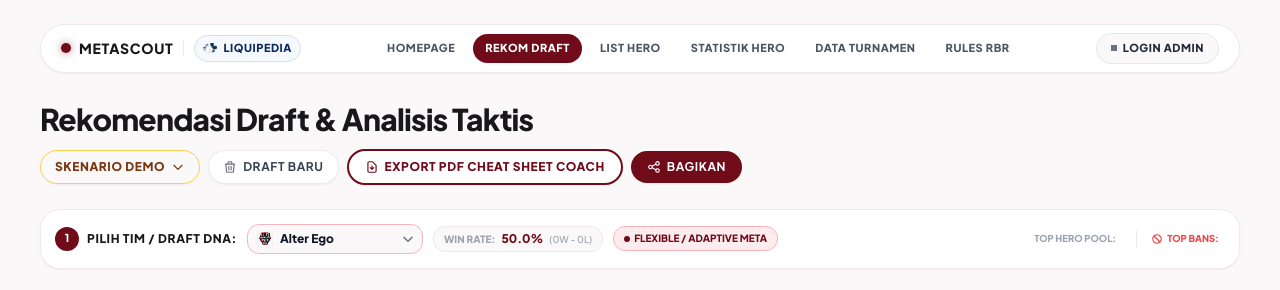
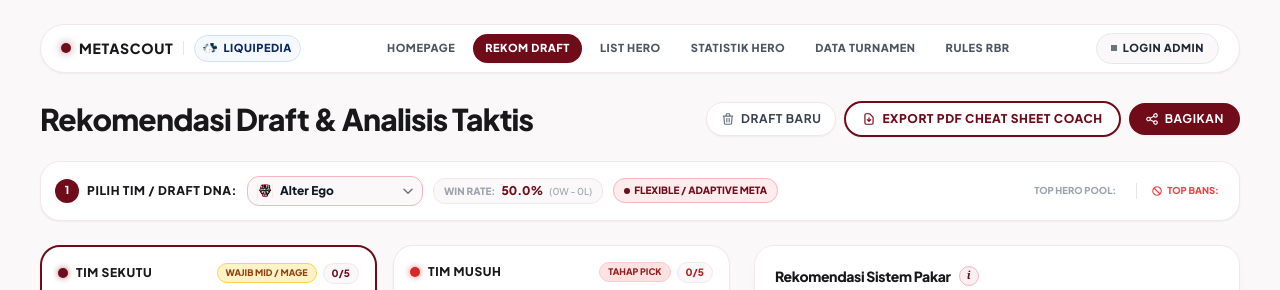
Before and after one commit to elisabethell/TugasAkhir, a Laravel app: page /rekomendasi-draft in a window 1280 px wide. Shown: the top 290 px of the page. Run offline with Laravel 12, Linux system fonts and the light colour scheme; data comes from the database, SQL or seed files in the repository; data that the repository does not hold is empty; parts of the project's set-up code (start-up, migrations or seed data) failed here and were passed over; some libraries are stand-ins or nearby versions.

Commit message:
del sken demo

```diff
--- a/resources/views/draft_recommendation.blade.php
+++ b/resources/views/draft_recommendation.blade.php
@@ -47,32 +47,6 @@
         </div>
 
         <div class="flex items-center gap-2 flex-wrap">
-            <!-- Skenario Demo Dropdown Button (FASE 6) -->
-            <div class="relative inline-block text-left" id="demoScenarioDropdown">
-                <button type="button"
-                        onclick="toggleScenarioMenu(event)"
-                        class="bg-[#FAF8F8] hover:bg-[#FCECEE] text-amber-900 border border-amber-300 rounded-full px-3.5 py-1.5 sm:py-2 text-xs font-black uppercase tracking-wider flex items-center gap-1.5 shadow-sm transition">
-                    <span>Skenario Demo</span>
-                    <svg class="w-3.5 h-3.5" fill="none" stroke="currentColor" stroke-width="2" viewBox="0 0 24 24">
-                        <path stroke-linecap="round" stroke-linejoin="round" d="M19 9l-7 7-7-7"></path>
-                    </svg>
-                </button>
-                <div id="demoScenarioMenu" class="hidden absolute right-0 mt-2 w-72 rounded-2xl bg-white shadow-xl border border-[#F3E8E8] py-2 z-50 text-left divide-y divide-gray-100">
-                    <button type="button" onclick="loadDemoScenario('magic-deficit')" class="w-full px-4 py-2.5 text-left text-xs hover:bg-[#FCECEE] transition block">
-                        <div class="font-extrabold text-[#700B1A]">Skenario 1: Defisit Magic (Mage Wajib)</div>
-                        <div class="text-[10px] text-gray-500 mt-0.5">3 Physical (Tigreal, Bruno, Ling) memicu [RBR-COMP-01] Critical</div>
-                    </button>
-                    <button type="button" onclick="loadDemoScenario('no-frontline')" class="w-full px-4 py-2.5 text-left text-xs hover:bg-[#FCECEE] transition block">
-                        <div class="font-extrabold text-[#700B1A]">Skenario 2: Tanpa Frontline & Minim CC</div>
-                        <div class="text-[10px] text-gray-500 mt-0.5">Layla, Lesley, Hanabi memicu [RBR-COMP-02] & [RBR-CC-01]</div>
-                    </button>
-                    <button type="button" onclick="loadDemoScenario('late-scaling')" class="w-full px-4 py-2.5 text-left text-xs hover:bg-[#FCECEE] transition block">
-                        <div class="font-extrabold text-[#700B1A]">Skenario 3: Late-Heavy vs Early Snowball</div>
-                        <div class="text-[10px] text-gray-500 mt-0.5">Late scalers (Claude, Cecilion, Aldous) vs Early aggro memicu [RBR-POW-02]</div>
-                    </button>
-                </div>
-            </div>
-
             <button type="button"
                     onclick="resetDraft()"
                     class="bg-white hover:bg-[#FAF8F8] text-gray-700 border border-[#F3E8E8] rounded-full px-3.5 py-1.5 sm:py-2 text-xs font-bold uppercase tracking-wider flex items-center gap-1.5 shadow-sm transition">
@@ -3595,62 +3569,6 @@
         });
     }
 
-    // Kontrol Menu Skenario Demo (FASE 6)
-    function toggleScenarioMenu(e) {
-        if (e) e.stopPropagation();
-        const menu = document.getElementById('demoScenarioMenu');
-        if (menu) menu.classList.toggle('hidden');
-    }
-
-    function closeScenarioMenu() {
-        const menu = document.getElementById('demoScenarioMenu');
-        if (menu) menu.classList.add('hidden');
-    }
-
-    document.addEventListener('click', (e) => {
-        const dropdown = document.getElementById('demoScenarioDropdown');
-        if (dropdown && !dropdown.contains(e.target)) {
-            closeScenarioMenu();
-        }
-    });
-
-    function loadDemoScenario(type) {
-        closeScenarioMenu();
-        allyBans = [];
-        enemyBans = [];
-        if (type === 'magic-deficit') {
-            // Skenario 1: Defisit Magic (Mage Wajib RBR-COMP-01)
-            allyTeam = ['Tigreal', 'Bruno', 'Ling'];
-            allyLanes = ['ROAM', 'GOLD', 'JGL'];
-            enemyTeam = ['Pharsa', 'Hylos', 'Granger'];
-            enemyLanes = ['MID', 'ROAM', 'JGL'];
-            showToast('Skenario 1 dimuat: Tim Sekutu defisit Magic (memicu [RBR-COMP-01]).');
-        } else if (type === 'no-frontline') {
-            // Skenario 2: Tanpa Frontline & Minim CC (RBR-COMP-02 & RBR-CC-01)
-            allyTeam = ['Layla', 'Lesley', 'Hanabi'];
-            allyLanes = ['GOLD', 'EXP', 'MID'];
-            enemyTeam = ['Tigreal', 'Ling', 'Harith'];
-            enemyLanes = ['ROAM', 'JGL', 'MID'];
-            showToast('Skenario 2 dimuat: Tanpa Frontline & Minim CC (memicu [RBR-COMP-02]).');
-        } else if (type === 'late-scaling') {
-            // Skenario 3: Late-Heavy vs Early Snowball (RBR-POW-02)
-            allyTeam = ['Claude', 'Cecilion', 'Aldous', 'Uranus'];
-            allyLanes = ['GOLD', 'MID', 'EXP', 'ROAM'];
-            enemyTeam = ['Selena', 'Martis', 'Paquito', 'Brody'];
-            enemyLanes = ['ROAM', 'JGL', 'EXP', 'GOLD'];
-            showToast('Skenario 3 dimuat: Late-Heavy scaling vs Early Aggro (memicu [RBR-POW-02]).');
-        }
-
-        activeTarget = { team: 'ally', index: Math.min(4, allyTeam.length), type: 'pick' };
-        activeTeamMode = 'ally';
-        updateTeamModeUI();
-        renderSlots();
-        renderPickerGrid();
-        updateDamageAndPowerSpikes();
-        renderTacticalAnalysis();
-        syncServerDraft();
-    }
-
     function shareDraft() {
         const dummyUrl = window.location.href.split('?')[0] + `?ally=${allyTeam.join(',')}&enemy=${enemyTeam.join(',')}`;
         navigator.clipboard.writeText(dummyUrl).then(() => {
```
Also changed, not shown: tests/Feature/DraftInferenceApiTest.php (+1 -1 lines).
